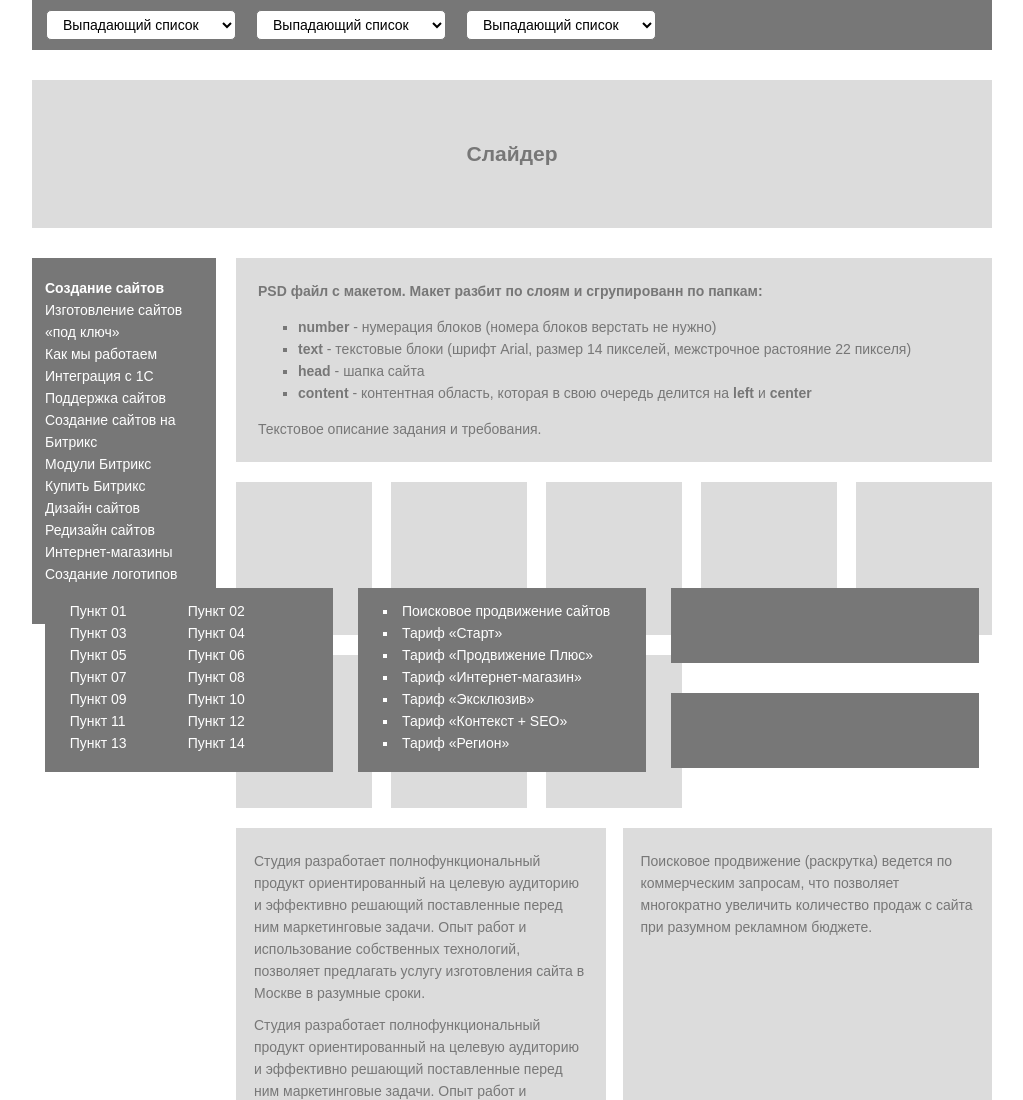
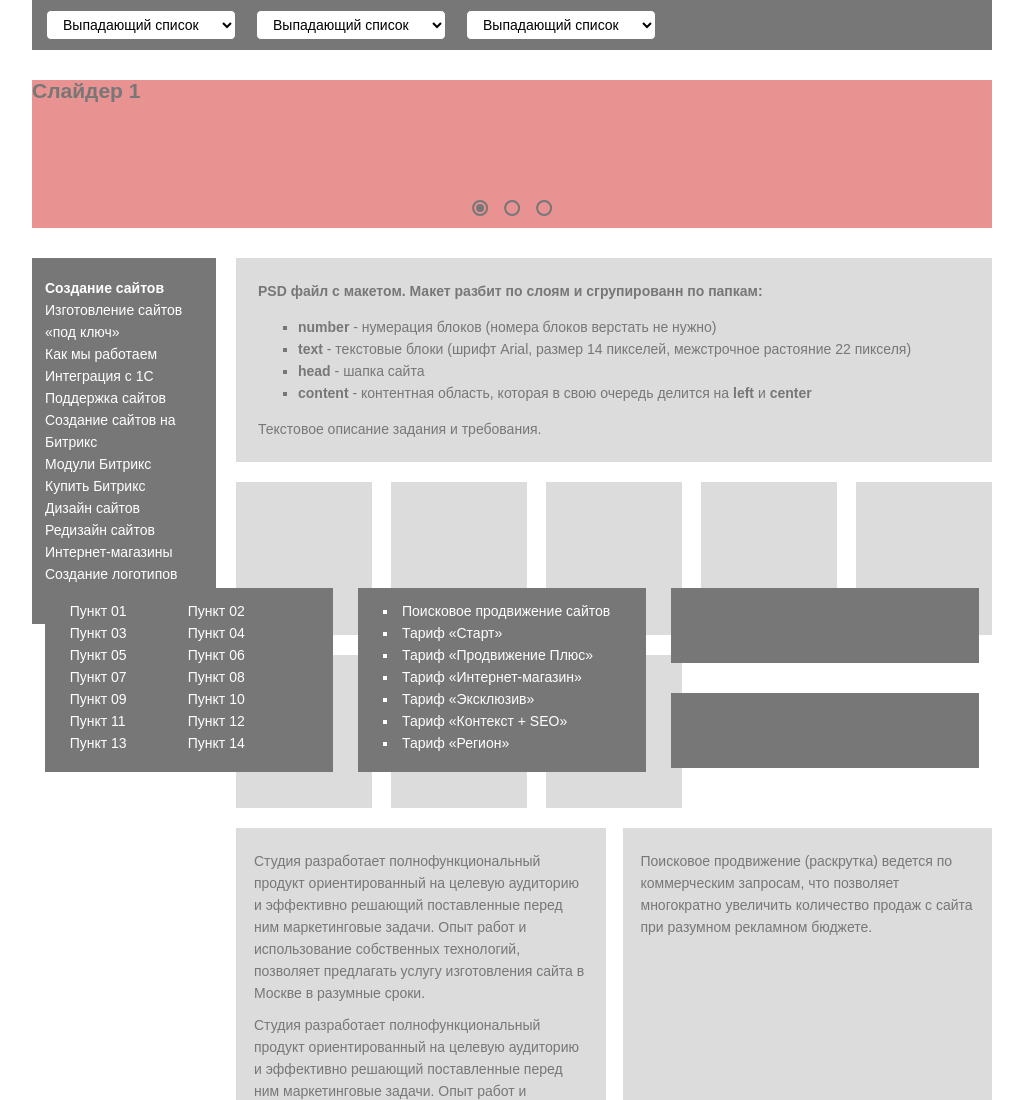
Before and after one commit to cognitive-cake/boroda-test-work, a website: page index.html in a window 1280 px wide. Shown: the top 1100 px of the page, without its empty margins (128-1151 px from the left). Drawn offline with Linux system fonts and the light colour scheme.

Commit message:
Добавил простой слайдер без автопереключения

```diff
--- a/index.html
+++ b/index.html
@@ -27,7 +27,19 @@
   </header>
   <main class="page-main">
     <article class="slider">
-      <h2>Слайдер</h2>
+      <input type="radio" name="slider-switch" id="slide-1" checked>
+      <input type="radio" name="slider-switch" id="slide-2">
+      <input type="radio" name="slider-switch" id="slide-3">
+      <div class="slider__frame">
+        <div class="slider__slide-1"><h2>Слайдер 1</h2></div>
+		    <div class="slider__slide-2"><h2>Слайдер 2</h2></div>
+		    <div class="slider__slide-3"><h2>Слайдер 3</h2></div>
+      </div>
+      <div class="slider__controls">
+        <label for="slide-1"></label>
+        <label for="slide-2"></label>
+        <label for="slide-3"></label>
+      </div>
     </article>
     <div class="page-main__content-wrapper">
       <aside class="sidebar">
--- a/sass/blocks/slider.scss
+++ b/sass/blocks/slider.scss
@@ -1,14 +1,99 @@
 .slider {
-  display: flex;
-  justify-content: center;
-  align-items: center;
+  position: relative;
 
   height: 148px;
   margin-bottom: 30px;
 
   background-color: $boroda-lightgrey;
 
+  input {
+    display: none;
+  }
+
   h2 {
     color: $boroda-darkgrey;
   }
 }
+
+
+.slider__frame {
+  width: 100%;
+  height: inherit;
+}
+
+.slider__slide-1,
+.slider__slide-2,
+.slider__slide-3 {
+  position: absolute;
+
+  width: inherit;
+  height: inherit;
+
+  opacity: 0;
+  z-index: 0;
+
+  transition: opacity ease-in-out .5s;
+}
+
+.slider__slide-1 {
+  background-color: #e89292;
+}
+
+.slider__slide-2 {
+  background-color: #92b3e8;
+}
+
+.slider__slide-3 {
+  background-color: #97e892;
+}
+
+
+.slider__controls {
+  position: absolute;
+  bottom: 10px;
+  left: 50%;
+  transform: translateX(-50%);
+  z-index: 10;
+
+  label {
+    position: relative;
+	  display: inline-block;
+
+    width: 8px;
+	  height: 8px;
+
+    margin-left: 10px;
+	  margin-right: 10px;
+    border-radius: 50%;
+
+	  cursor: pointer;
+    transition: background ease-in-out .5s;
+
+    &::after {
+      position: absolute;
+      top: -4px;
+      left: -4px;
+
+      display: block;
+      content: " ";
+
+      width: 12px;
+      height: 12px;
+      border: 2px solid $boroda-darkgrey;
+      border-radius: 50%;
+    }
+  }
+}
+
+#slide-1:checked ~ .slider__controls label:nth-child(1),
+#slide-2:checked ~ .slider__controls label:nth-child(2),
+#slide-3:checked ~ .slider__controls label:nth-child(3) {
+  background-color: $boroda-darkgrey;
+}
+
+#slide-1:checked ~ .slider__frame .slider__slide-1,
+#slide-2:checked ~ .slider__frame .slider__slide-2,
+#slide-3:checked ~ .slider__frame .slider__slide-3 {
+  opacity: 1;
+  z-index: 1;
+}
```
Also changed, not shown: css/style.css, css/style.min.css.
